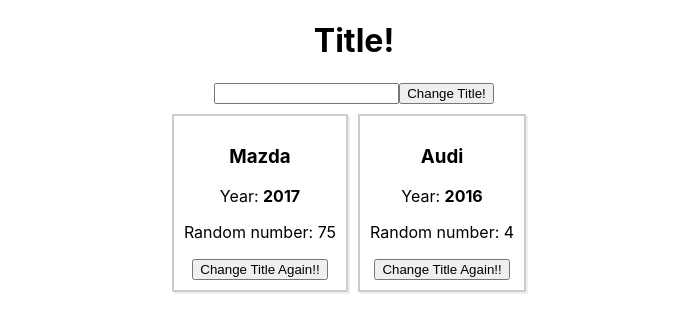
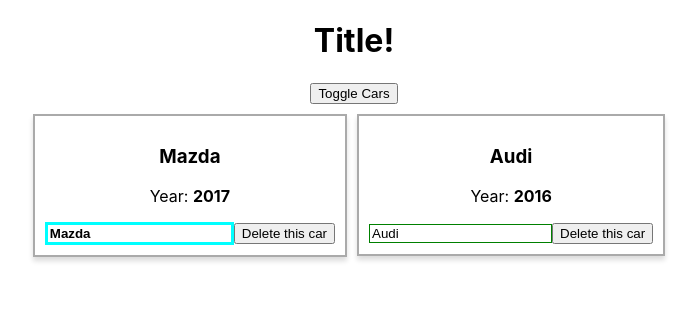
Before and after one commit to shutnikPk/react_theory, a React (Create React App) app: page / in a window 1280 px wide. Shown: the top 332 px of the page, without its empty margins (286-983 px from the left). Built offline with nearby package versions, Linux system fonts and the light colour scheme.

Commit message:
add Radium

```diff
--- a/package.json
+++ b/package.json
@@ -6,6 +6,7 @@
     "@testing-library/jest-dom": "^5.14.1",
     "@testing-library/react": "^11.2.7",
     "@testing-library/user-event": "^12.8.3",
+    "radium": "^0.26.1",
     "react": "^17.0.2",
     "react-dom": "^17.0.2",
     "react-scripts": "4.0.3",
--- a/src/App.css
+++ b/src/App.css
@@ -1 +1,5 @@
-@import "./Car/Car.css";
+
+.InputStyle  {
+    display: block;
+    margin: 10px auto
+}
--- a/src/App.js
+++ b/src/App.js
@@ -9,19 +9,32 @@
       {name: 'Mazda', year: 2017},
       {name: 'Audi', year: 2016}
     ],
-    pageTitle: 'Title!'
+    pageTitle: 'Title!',
+    showCars: true
   }
 
-  handleInput = (e) => {
+  toggleCarsHandler = () => {
     this.setState({
-      pageTitle: e.target.value
+      showCars: !this.state.showCars
+    })
+
+  }
+
+  onChangeNameHandler = (name, index) => {
+    const car = this.state.cars[index]
+    car.name = name
+    const cars = [...this.state.cars]
+    cars[index] = car
+    this.setState({
+      cars: cars
     })
   }
 
-  changeTitleHandler = (newTitle) => {
-    this.setState({
-      pageTitle: newTitle
-    })
+  onDeleteHandler = (index) => {
+    let cars = [...this.state.cars]
+    cars[index] = null
+    cars = cars.filter(car => car!==null)
+    this.setState({cars})
   }
 
   render () {
@@ -29,42 +42,32 @@
       textAlign: 'center'
     }
 
-    const InputStyle = {
-      display: 'block',
-      margin: '10px auto'
-    }
-
-    const cars = this.state.cars
-
     return (
       <div style={divStyle}>
 
         <h1>{this.state.pageTitle}</h1>
 
-        <div style={InputStyle}>
-          <input type="tex"
-            onChange = {this.handleInput.bind(this)}>
-
-          </input>
-
+        <div className='InputStyle'>
           <button
-          onClick = {this.changeTitleHandler.bind(this,'changed')}>
-            {'Change Title!'}
+          onClick = {this.toggleCarsHandler}>
+            {'Toggle Cars'}
           </button>
         </div>
 
-        <Car
-          name={cars[0].name}
-          year={cars[0].year}
-          onChangeTitle={this.changeTitleHandler.bind(this, cars[0].name)}
-        />
-
-        <Car
-          name={cars[1].name}
-          year={cars[1].year}
-          onChangeTitle={()=>this.changeTitleHandler(cars[1].name)}
-        />
-
+        {this.state.showCars
+          ? this.state.cars.map((car, index)=>{
+            return (
+              <Car
+                key={index}
+                name={car.name}
+                year={car.year}
+                onDelete = {()=>this.onDeleteHandler(index)}
+                onChangeName = { event => this.onChangeNameHandler(event.target.value, index)}
+              />
+            )
+          })
+          : null
+        }
       </div>
     );
   }
--- a/src/Car/Car.css
+++ b/src/Car/Car.css
@@ -1,7 +1,25 @@
 .car{
     display: inline-block;
-    border: 2px solid #ccc;
-    box-shadow: 2px 2px 1px #eee;
     padding: 10px;
     margin-right: 10px;
+    transition: border-radius, border .3s;
   }
+
+.input{}
+
+.input:active, input:focus{
+  outline: none;
+}
+
+.input.green{
+  border: 1px solid green;
+}
+
+.input.red{
+  border: 1px solid red;
+}
+
+.input.bold{
+  border: 3px solid aqua;
+  font-weight: bold;
+}
--- a/src/Car/Car.js
+++ b/src/Car/Car.js
@@ -1,11 +1,43 @@
 import React from 'react';
+import Radium from 'radium'
+import './Car.css';
+// eslint-disable-next-line import/no-anonymous-default-export
 
-// eslint-disable-next-line import/no-anonymous-default-export
-export default (props) => (
-    <div className = "car">
-    <h3>{props.name}</h3>
-    <p>Year: <strong>{props.year}</strong></p>
-    <p>Random number: {Math.round(Math.random()*100)}</p>
-    <button onClick = {props.onChangeTitle}>{'Change Title Again!!'}</button>
-  </div>
-)
+const Car = (props) => {
+
+  const style = {
+    border:' 2px solid #aaa',
+    boxShadow: '0 4px 5px 0 rgba(0, 0, 0, 0.14)',
+    ':hover': {
+      border:'5px solid black',
+      borderRadius: '10px',
+      boxShadow: '0px 20px 30px rgba(0, 0, 0, 0.2)',
+      cursor: 'pointer'
+    }
+  }
+
+  const inputClasses = ['input']
+
+  props.name !== '' ?
+    inputClasses.push('green')
+  : inputClasses.push('red')
+
+
+  if(props.name.length > 4) {inputClasses.push('bold')}
+
+  return(
+      <div className = "car" style={style}>
+      <h3>{props.name}</h3>
+      <p>Year: <strong>{props.year}</strong></p>
+      <
+        input type = "text"
+        onChange = {props.onChangeName}
+        value = {props.name}
+        className = {inputClasses.join(' ')}
+      />
+      { <button onClick = {props.onDelete}>{'Delete this car'}</button> }
+    </div>
+  )
+}
+
+export default Radium(Car)
```
Also changed, not shown: 1 other file (tests, documents, lock files or other folders).
